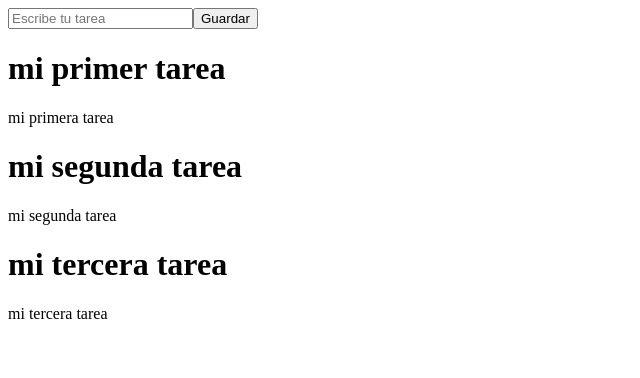
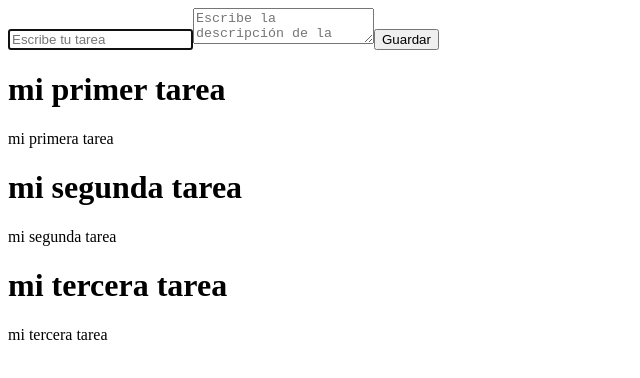
Before and after one commit to Lisperguer/task-app-react, a React (Vite) app: page / in a window 1280 px wide. Shown: the top 378 px of the page, without its empty margins (0-640 px from the left). Built offline with nearby package versions, Linux system fonts and the light colour scheme.

Commit message:
feat(TaskApp): refactor and add little features

```diff
--- a/src/App.jsx
+++ b/src/App.jsx
@@ -1,6 +1,6 @@
-import TaskList from "./TaskList";
-import TaskForm from "./TaskForm";
-import { tasks as data } from "./tasks";
+import TaskList from "./components/TaskList";
+import TaskForm from "./components/TaskForm";
+import { tasks as data } from "./data/tasks";
 import { useEffect, useState } from "react";
 
 function App() {
@@ -11,13 +11,13 @@ function App() {
     setTasks(data);
   }, []);
 
-  function createTask(TaskTitle) {
+  function createTask(Task) {
     setTasks([
       ...tasks,
       {
-        title: TaskTitle,
+        title: Task.title,
         id: tasks.length,
-        description: "nueva tarea",
+        description: Task.description,
       },
     ]);
   }
--- a/src/TaskForm.jsx
+++ /dev/null
@@ -1,26 +0,0 @@
-import React from "react";
-import { useState } from "react";
-
-function TaskForm({createTask}) {
-  const [title, setTitle] = useState("");
-  // const title = ""
-
-  const handleSubmit = (e) =>{
-    e.preventDefault()
-
-    createTask(title)
-  }
-  return (
-    <div>
-      <form onSubmit={handleSubmit}>
-        <input
-          placeholder="Escribe tu tarea"
-          onChange={(e) => setTitle(e.target.value)}
-        />
-        <button>Guardar</button>
-      </form>
-    </div>
-  );
-}
-
-export default TaskForm;
--- a/src/TaskList.jsx
+++ /dev/null
@@ -1,22 +0,0 @@
-import React from "react";
-
-
-function TaskList({tasks}) {
-
-
-  if (tasks.length === 0) {
-    return <h1> no hay tareas aun</h1>;
-  }
-  return (
-    <div>
-      {tasks.map((tasks) => (
-        <div key={tasks.id}>
-          <h1>{tasks.title}</h1>
-          <p>{tasks.description}</p>
-        </div>
-      ))}
-    </div>
-  );
-}
-
-export default TaskList;
--- /dev/null
+++ b/src/components/TaskCard.jsx
@@ -0,0 +1,12 @@
+import React from "react";
+
+function TaskCard({task}) {
+  return (
+      <div>
+        <h1>{task.title}</h1>
+        <p>{task.description}</p>
+      </div>
+  );
+}
+
+export default TaskCard;
--- /dev/null
+++ b/src/components/TaskForm.jsx
@@ -0,0 +1,39 @@
+import React from "react";
+import { useState } from "react";
+
+function TaskForm({ createTask }) {
+  const [title, setTitle] = useState("");
+  const [description, setDescription] = useState("");
+
+  // const title = ""
+
+  const handleSubmit = (e) => {
+    e.preventDefault();
+
+    createTask({ title, description });
+    setTitle("");
+    setDescription("");
+  };
+
+  return (
+    <div>
+      <form onSubmit={handleSubmit}>
+        <input
+          placeholder="Escribe tu tarea"
+          onChange={(e) => setTitle(e.target.value)}
+          value={title}
+          autoFocus
+        />
+
+        <textarea
+          placeholder="Escribe la descripción de la tarea"
+          onChange={(e) => setDescription(e.target.value)}
+          value={description}
+        ></textarea>
+        <button> Guardar</button>
+      </form>
+    </div>
+  );
+}
+
+export default TaskForm;
--- /dev/null
+++ b/src/components/TaskList.jsx
@@ -0,0 +1,17 @@
+import React from "react";
+import TaskCard from "./TaskCard";
+
+function TaskList({ tasks }) {
+  if (tasks.length === 0) {
+    return <h1> no hay tareas aun</h1>;
+  }
+  return (
+    <div>
+      {tasks.map((task) => (
+        <TaskCard key = {task.id} task={task} />
+      ))}
+    </div>
+  );
+}
+
+export default TaskList;
```
Also changed, not shown: src/data/tasks.js (renamed from src/tasks.js).
